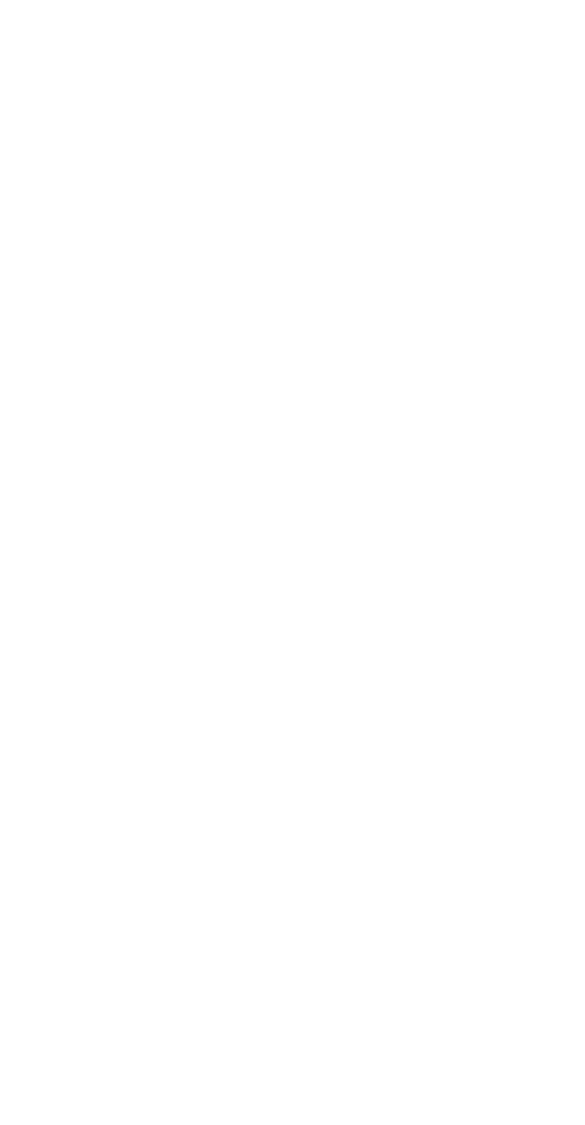
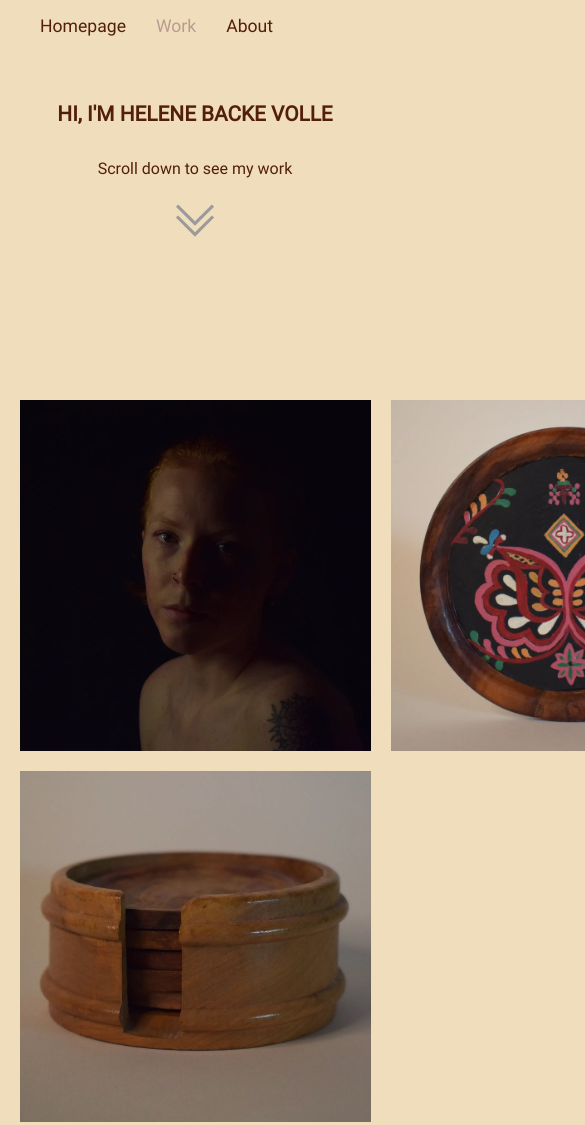
Before and after one commit to ESPR07/helene-volle-portfolio, a plain HTML site: page pages/myWork.html in a window 390 px wide. Shown: the top 1125 px of the page, 585 px wide, since content can reach past the window. Before the commit the page ends 844 px from the top, so only its background shows below. Drawn offline with Linux system fonts and the light colour scheme.

Commit message:
Developed the My Work Page and added some icons

```diff
--- a/pages/myWork.html
+++ b/pages/myWork.html
@@ -3,9 +3,44 @@
 <head>
     <meta charset="UTF-8">
     <meta name="viewport" content="width=device-width, initial-scale=1.0">
+    <link rel="stylesheet" href="/styles/root.css">
+    <link rel="stylesheet" href="/styles/myWork.css">
     <title>My Work</title>
 </head>
 <body>
-
+    <nav>
+        <ul>
+            <li><a href="/">Homepage</a></li>
+            <li><a href="/pages/myWork.html" class="active">Work</a></li>
+            <li><a href="/pages/aboutMe.html">About</a></li>
+        </ul>
+    </nav>
+    <main>
+        <section class="greeting-box">
+            <h1>HI, I'M HELENE BACKE VOLLE</h1>
+            <p>Scroll down to see my work</p>
+            <button></button>
+        </section>
+        <section class="image-grid">
+            <a href="#" class="project1">
+                <span class="project-info">
+                    <h2>The Artist</h2>
+                    <p>Short description</p>
+                </span>
+            </a>
+            <a href="#" class="project2">
+                <span class="project-info">
+                    <h2>A New Little Life</h2>
+                    <p>Short description</p>
+                </span>
+            </a>
+            <a href="#" class="project3">
+                <span class="project-info">
+                    <h2>A New Little Life</h2>
+                    <p>Short description</p>
+                </span>
+            </a>
+        </section>
+    </main>
 </body>
 </html>
--- /dev/null
+++ b/styles/myWork.css
@@ -0,0 +1,133 @@
+@keyframes bounce {
+    0% {
+        transform: translateY(0px);
+    }
+
+    50% {
+        transform: translateY(10px);
+    }
+
+    100% {
+        transform: translateY(0px);
+    }
+
+}
+
+main {
+    position: relative;
+}
+
+.greeting-box {
+    display: flex;
+    flex-direction: column;
+    width: 100vw;
+    justify-content: center;
+    align-items: center;
+    position: fixed;
+    top: 20%;
+    z-index: 1;
+}
+
+.greeting-box h1 {
+    font-size: clamp(1.3rem, 5vw, 2.5rem);
+}
+
+.greeting-box p {
+    font-size: clamp(1rem, 3vw, 1.3rem);
+}
+
+.greeting-box button {
+    height: 50px;
+    width: 50px;
+    background-image: url("/assets/icons/scroll-down.svg");
+    background-position: center;
+    background-repeat: no-repeat;
+    background-size: cover;
+    background-color: var(--background);
+    border: none;
+}
+
+.greeting-box button:hover {
+    cursor: pointer;
+    animation: 1.3s infinite ease-in-out bounce;
+}
+
+.image-grid {
+    position: relative;
+    margin-top: 450px;
+    margin-bottom: 50px;
+    display: grid;
+    grid-template-columns: repeat(3, 1fr);
+    gap: 20px;
+    margin-inline: 50px;
+    place-items: center;
+    z-index: 5;
+    background-color: var(--background);
+}
+
+.image-grid a {
+    width: 30vw;
+    height: 30vw;
+    background-position: center;
+    background-size: cover;
+    background-repeat: no-repeat;
+    text-decoration: none;
+}
+
+.project-info {
+    opacity: 0;
+    display: flex;
+    flex-direction: column;
+    align-items: center;
+    width: 100%;
+    height: 100%;
+    background-color: rgba(0, 0, 0, 0.6);
+    color: var(--background);
+    transition: opacity 0.3s ease-in;
+}
+
+.project-info:hover {
+    opacity: 1;
+    transition: opacity 0.3s ease-in;
+}
+
+.project1 {
+    background-image: url("/assets/images/the_artist/10.webp");
+}
+
+.project2 {
+    background-image: url("/assets/images/a_new_little_life/04.webp");
+}
+
+.project3 {
+    background-image: url("/assets/images/a_new_little_life/14.webp");
+}
+
+@media screen and (max-width: 900px) {
+    .greeting-box {
+        top: 15%;
+    }
+
+    .image-grid {
+        margin-top: 400px;
+        margin-inline: 20px;
+        grid-template-columns: repeat(2, 1fr);
+    }
+
+    .image-grid a {
+        width: 40vw;
+        height: 40vw;
+    }
+}
+
+@media screen and (max-width: 400px) {
+    .greeting-box {
+        top: 10%;
+    }
+
+    .image-grid a {
+        width: 90vw;
+        height: 90vw;
+    }
+
+}
--- a/styles/root.css
+++ b/styles/root.css
@@ -7,6 +7,7 @@
     --background: #F0DDBC;
     --content-color: #521F0B;
     --hover-color: #7A5445;
+    --active-color: #b99c91;
     --font: "roboto", 'Courier New', Courier, monospace;
 }
 
@@ -15,4 +16,31 @@ body{
     margin: 0;
     color: var(--content-color);
     font-family: var(--font);
+    background-color: var(--background);
 }
+
+nav {
+    display: flex;
+    width: 100%;
+    justify-content: start;
+    position: fixed;
+    top: 0;
+    z-index: 10;
+}
+
+nav ul {
+    display: flex;
+    list-style: none;
+    gap: 30px;
+}
+
+nav ul li a {
+    text-decoration: none;
+    color: var(--content-color);
+    font-size: 1.1rem;
+}
+
+.active {
+    color: var(--active-color);
+    cursor: default;
+}
```
Also changed, not shown: pages/aboutMe.html (+9 -0 lines), styles/index.css (+7 -1 lines), assets/icons/scroll-down.svg (added).
